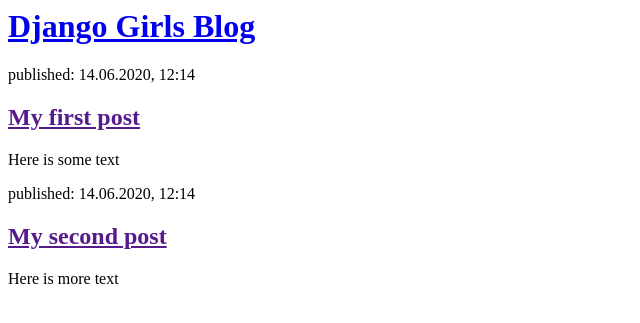
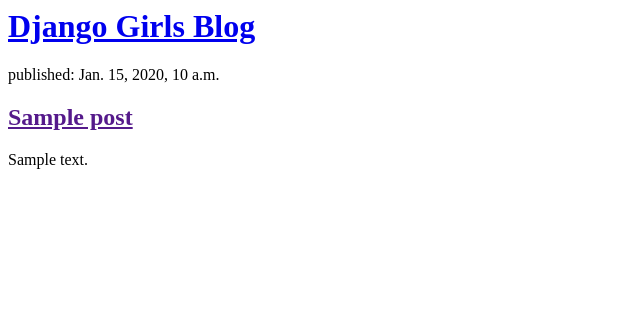
Before and after one commit to samrobinson3110/my-first-blog, a Django app: page / in a window 1280 px wide. Shown: the top 323 px of the page, without its empty margins (0-640 px from the left). Run offline with Django 3.2, Linux system fonts and the light colour scheme; tables that the repository leaves empty hold one stand-in row (values such as "Sample post").

Commit message:
modified templates to display posts from database

```diff
--- a/blog/templates/blog/post_list.html
+++ b/blog/templates/blog/post_list.html
@@ -1,22 +1,11 @@
-<html>
-    <head>
-        <title>Django Girls blog</title>
-    </head>
-    <body>
-        <div>
-            <h1><a href="/">Django Girls Blog</a></h1>
-        </div>
+<div>
+    <h1><a href="/">Django Girls Blog</a></h1>
+</div>
 
-        <div>
-            <p>published: 14.06.2020, 12:14</p>
-            <h2><a href="">My first post</a></h2>
-            <p>Here is some text</p>
-        </div>
-
-        <div>
-            <p>published: 14.06.2020, 12:14</p>
-            <h2><a href="">My second post</a></h2>
-            <p>Here is more text</p>
-        </div>
-    </body>
-</html>
+{% for post in posts %}
+    <div>
+        <p>published: {{ post.published_date }}</p>
+        <h2><a href="">{{ post.title }}</a></h2>
+        <p>{{ post.text|linebreaksbr }}</p>
+    </div>
+{% endfor %}
--- a/blog/views.py
+++ b/blog/views.py
@@ -1,6 +1,7 @@
 from django.shortcuts import render
-
-# Create your views here.
+from django.utils import timezone
+from .models import Post
 
 def post_list(request):
-    return render(request, 'blog/post_list.html', {})
+    posts = Post.objects.filter(published_date__lte=timezone.now()).order_by('published_date')
+    return render(request, 'blog/post_list.html', {'posts': posts})
```
